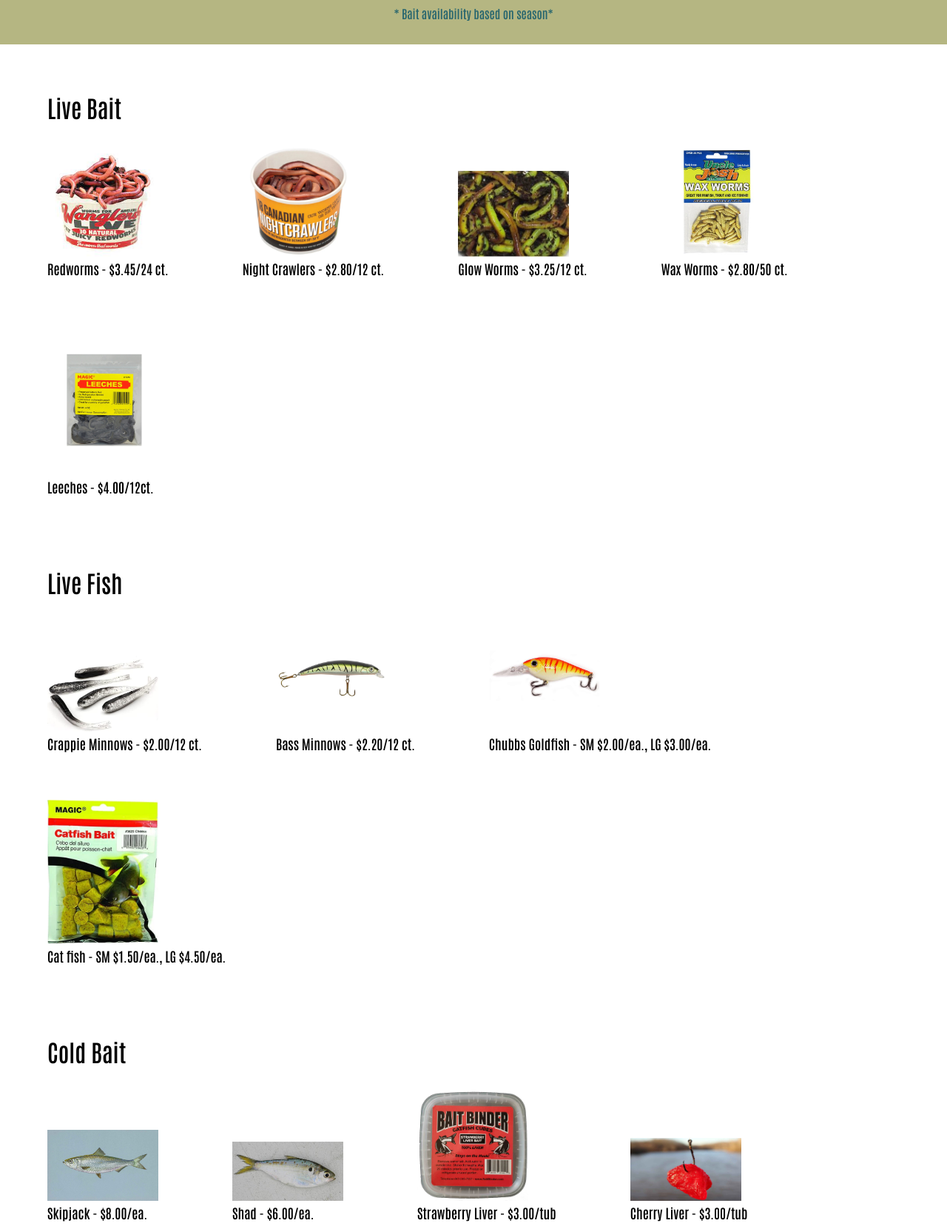
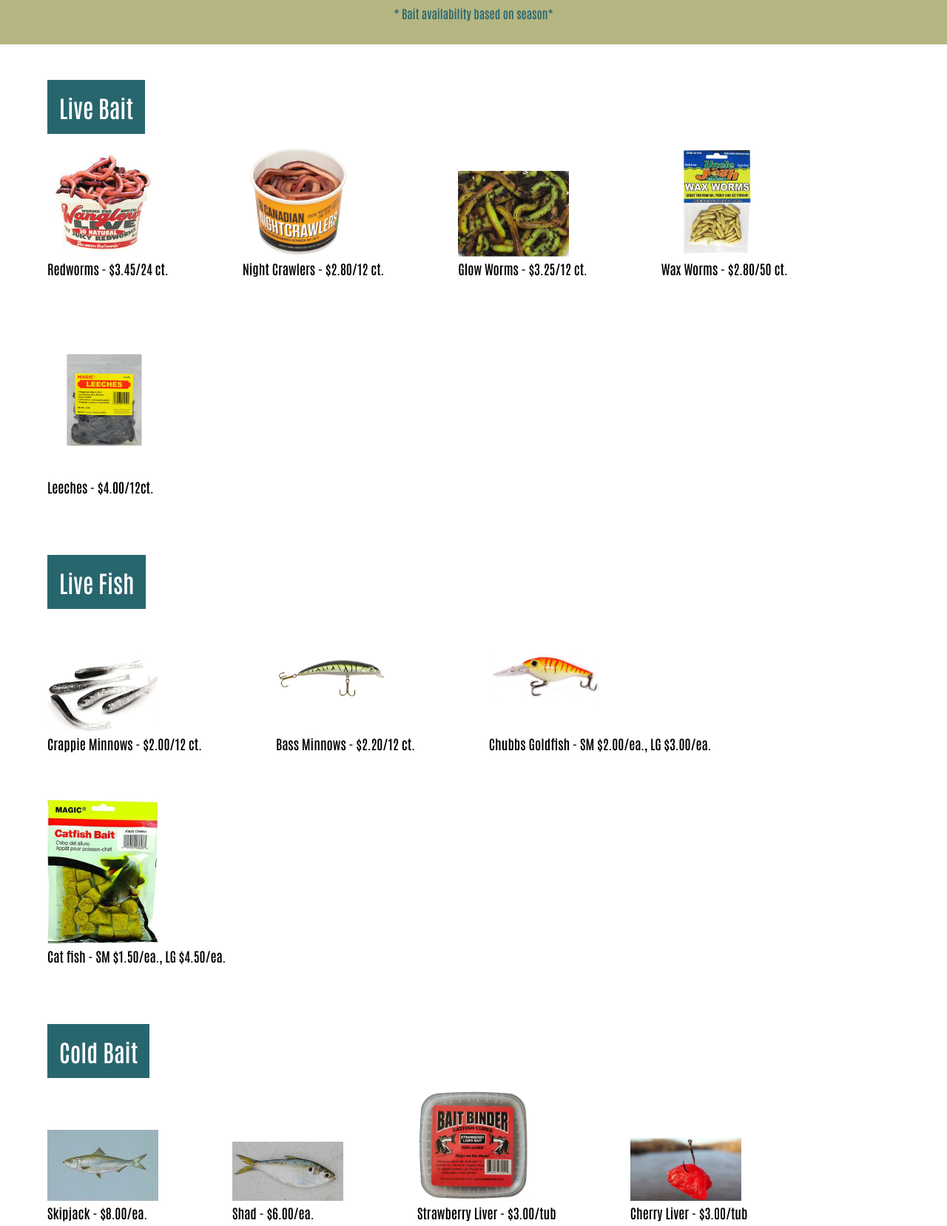
Before and after one commit to JoyceTDo/howards, a plain HTML site: page products.html in a window 1280 px wide. Shown: the part 356-2013 px from the top of the page at 74% size. Drawn offline with Linux system fonts and the light colour scheme.

Commit message:
edit span to marks

```diff
--- a/products.html
+++ b/products.html
@@ -44,7 +44,7 @@
     <!-- header and products lists -->
     <h2>OUR BAIT</h2>
     <p class="notice2">* Bait availability based on season*</p>
-    <h3><span>Live Bait</span></h3>
+    <h3><mark>Live Bait</mark></h3>
     <div class="products1">
         <figure>
             <img src="images/redworm.jpg" alt="redworms" width="150">
@@ -67,7 +67,7 @@
             <figcaption>Leeches - $4.00/12ct.</figcaption>
         </figure>
     </div>
-    <h3><span>Live Fish</span></h3>
+    <h3><mark>Live Fish</mark></h3>
     <div class="products2">
         <figure>
             <img src="images/crappieminnow.jpg" alt="crappie Minnows bait" width="150">
@@ -86,7 +86,7 @@
             <figcaption>Cat fish - SM $1.50/ea., LG $4.50/ea.</figcaption>
         </figure>
     </div>
-    <h3><span>Cold Bait</span></h3>
+    <h3><mark>Cold Bait</mark></h3>
     <div class="products3">
         <figure>
             <img src="images/skipjack.jpg" alt="skipjack bait" width="150">
```
Also changed, not shown: index.html (+2 -2 lines).
